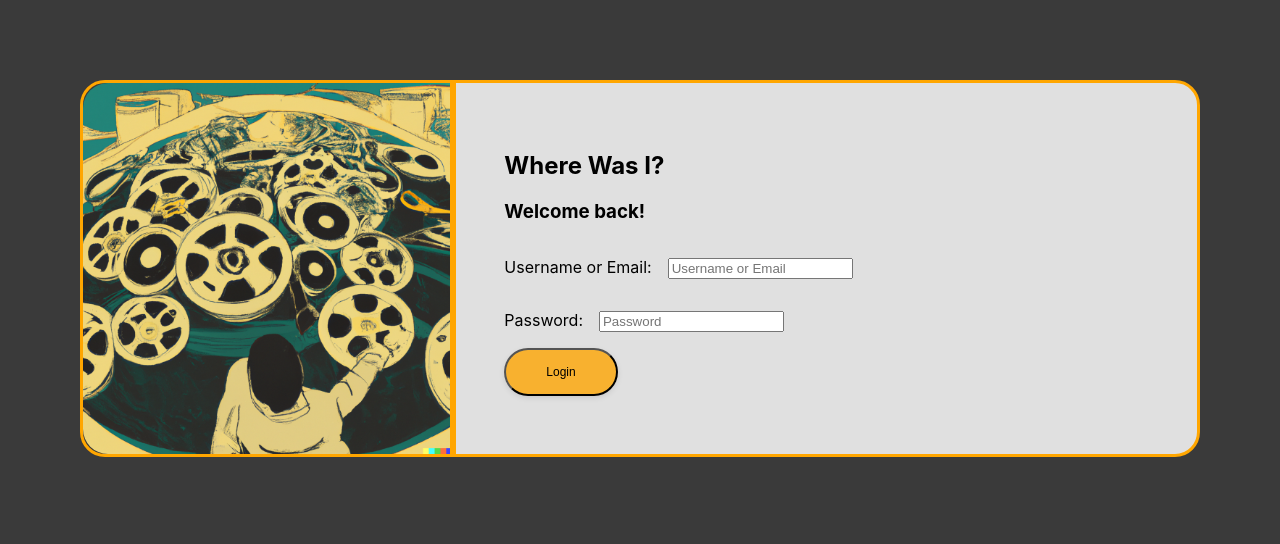
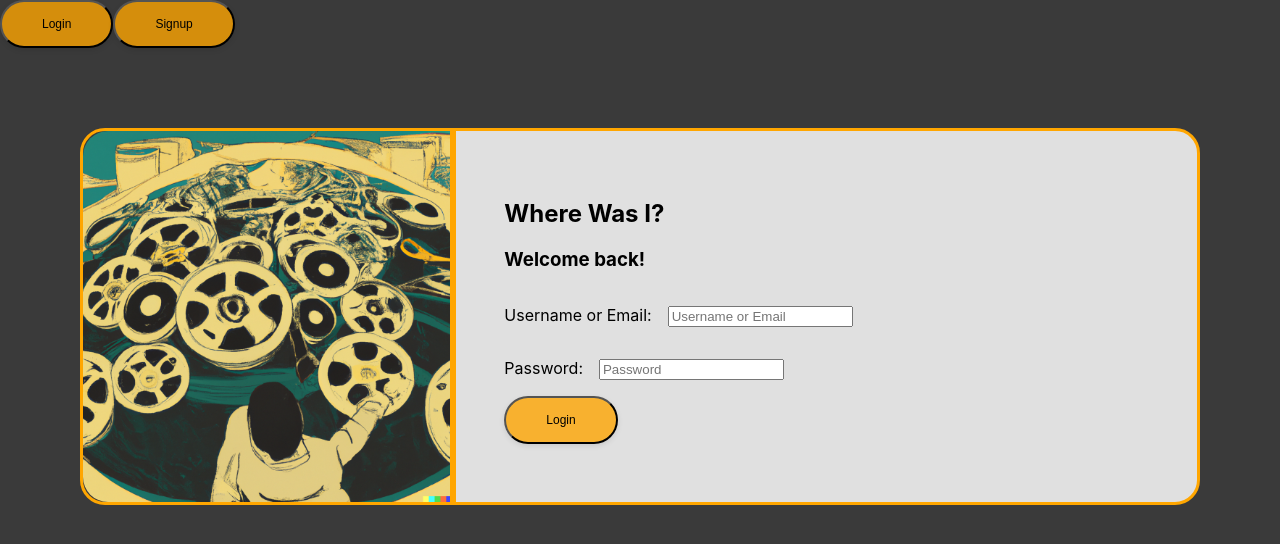
Before and after one commit to choreScore/where-was-i, a React (Create React App) app in the folder front-end/: page / in a window 1280 px wide. Shown: the top 544 px of the page. Built offline with nearby package versions, Linux system fonts and the light colour scheme.

Commit message:
feat: create show component and signup button

```diff
--- a/front-end/src/App.js
+++ b/front-end/src/App.js
@@ -71,11 +71,12 @@ if (login === false){
 }
 
 if (currentView === "SingleShow"){
+  return(
   <div className='single-show'>
     <Show
       currentView={currentView}>
     </Show>
-  </div>
+  </div>)
 }
 
 if (currentView === 'Homepage'){
--- a/front-end/src/components/Homepage.js
+++ b/front-end/src/components/Homepage.js
@@ -7,7 +7,7 @@ function User({setCurrentView, currentView}){
 
   function showButton(e){
     e.preventDefault();
-    setDisplay('show_ button');
+    setDisplay('show_button');
   };
 
   function hideButton(e){
--- a/front-end/src/components/Login.js
+++ b/front-end/src/components/Login.js
@@ -18,8 +18,17 @@ function Login(props){
 
     if (login === false){
     return (
-      <div className='login'>
-        <div className='image-container'>
+      <div className='login-signup-container'>
+
+        <div className='slider'></div>
+        <div className='slider-button'>
+          <button className='slider-login'>Login</button>
+          <button className='slider-signup'>Signup</button>
+        </div>
+
+        <div className='form-section'>
+          <div className='login'>
+          <div className='image-container'>
           <img src={require('/Users/rebeccaweeks/Desktop/Immersive/Week 5/where-was-i/front-end/src/test-image/background.png')} alt=""/>
         </div>
         <div className='login-container'>
@@ -45,10 +54,11 @@ function Login(props){
               <button type='submit'>Login</button>
           </div>
         </form>
+        </div>
+          </div>
+        </div>
 
 
-
-        </div>
 
       </div>
     )
```
